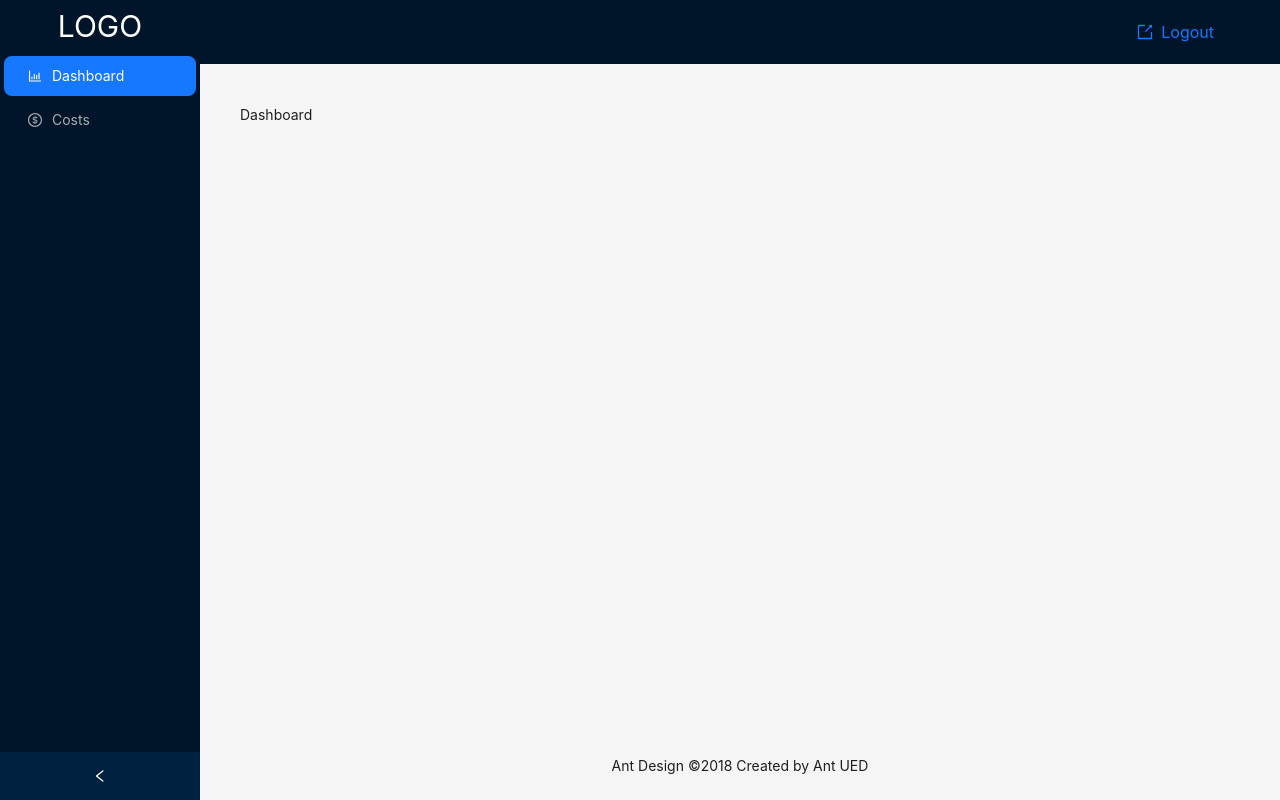
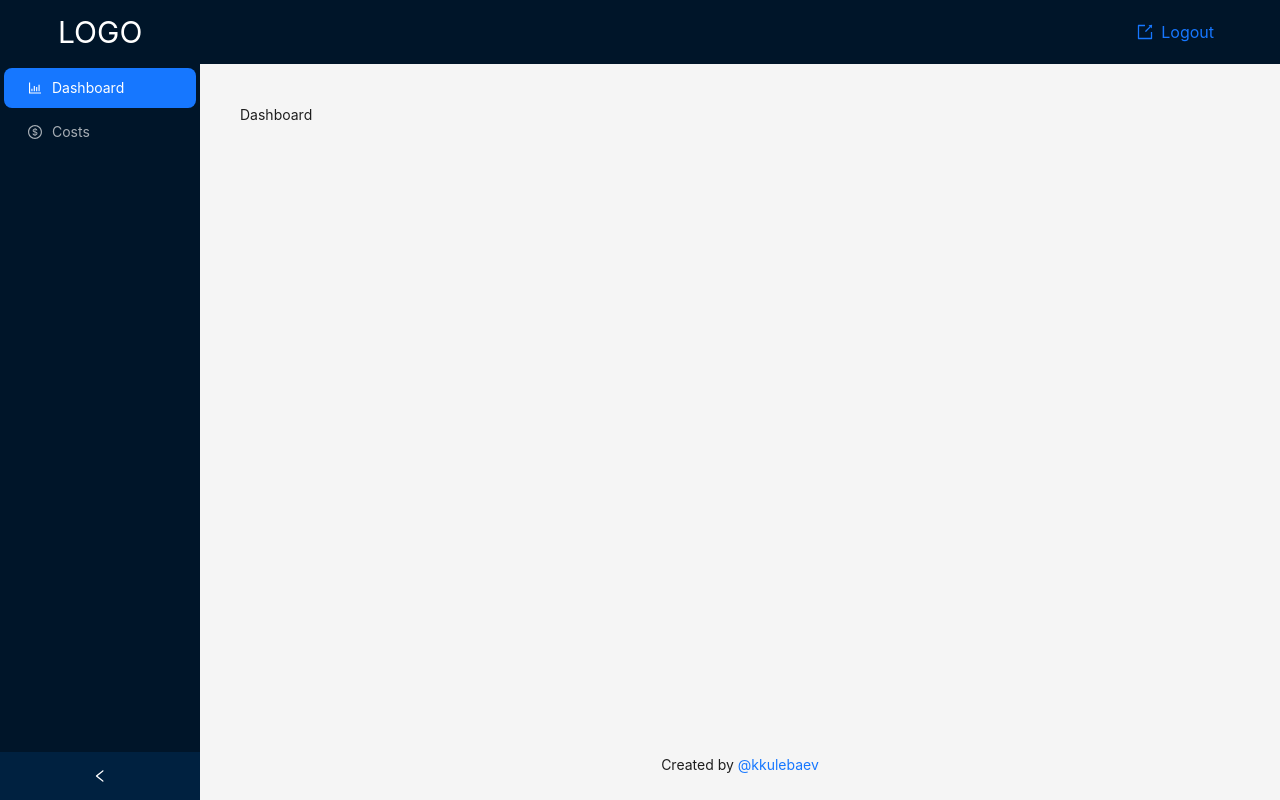
Before and after one commit to kkulebaev/guardian-of-finance, a React (Vite) app: page / in a window 1280 px wide. Built offline with nearby package versions, Linux system fonts and the light colour scheme.

Commit message:
style: change layout

```diff
--- a/src/components/TopBar.tsx
+++ b/src/components/TopBar.tsx
@@ -17,7 +17,9 @@ function TopBar() {
   })
 
   return (
-    <div className="flex justify-end gap-2 items-center h-full">
+    <div className="flex justify-between gap-2 items-center h-full">
+      <h1 className="text-white text-center p-2 text-3xl">LOGO</h1>
+
       <Button
         className="flex items-center text-indigo-100"
         type="link"
--- a/src/layouts/DefaultLayout.tsx
+++ b/src/layouts/DefaultLayout.tsx
@@ -1,4 +1,4 @@
-import { Layout, Menu } from 'antd'
+import { Layout, Menu, Typography } from 'antd'
 import React, { useState } from 'react'
 import { Outlet, useLocation } from 'react-router-dom'
 
@@ -6,6 +6,7 @@ import TopBar from '../components/TopBar'
 import { MenuItem } from '../router/nav'
 
 const { Header, Content, Footer, Sider } = Layout
+const { Link } = Typography
 
 interface DefaultLayoutProps {
   navItems: MenuItem[]
@@ -18,12 +19,16 @@ function DefaultLayout({ navItems }: DefaultLayoutProps) {
 
   return (
     <Layout className="h-screen">
+      <Header>
+        <TopBar />
+      </Header>
+
+      <Layout>
         <Sider
           collapsible
           collapsed={collapsed}
           onCollapse={value => setCollapsed(value)}
         >
-        <h1 className="text-white text-center p-2 text-3xl">LOGO</h1>
           <Menu
             selectedKeys={[location.pathname]}
             theme="dark"
@@ -31,17 +36,18 @@ function DefaultLayout({ navItems }: DefaultLayoutProps) {
             items={navItems}
           />
         </Sider>
+
         <Layout>
-        <Header>
-          <TopBar />
-        </Header>
           <Content className="p-10">
             <Outlet />
           </Content>
-
           <Footer className="text-center">
-          Ant Design ©2018 Created by Ant UED
+            Created by&nbsp;
+            <Link href="https://github.com/kkulebaev" target="_blank">
+              @kkulebaev
+            </Link>
           </Footer>
+        </Layout>
       </Layout>
     </Layout>
   )
```
Lines whose indentation alone changed are shown as unchanged.
